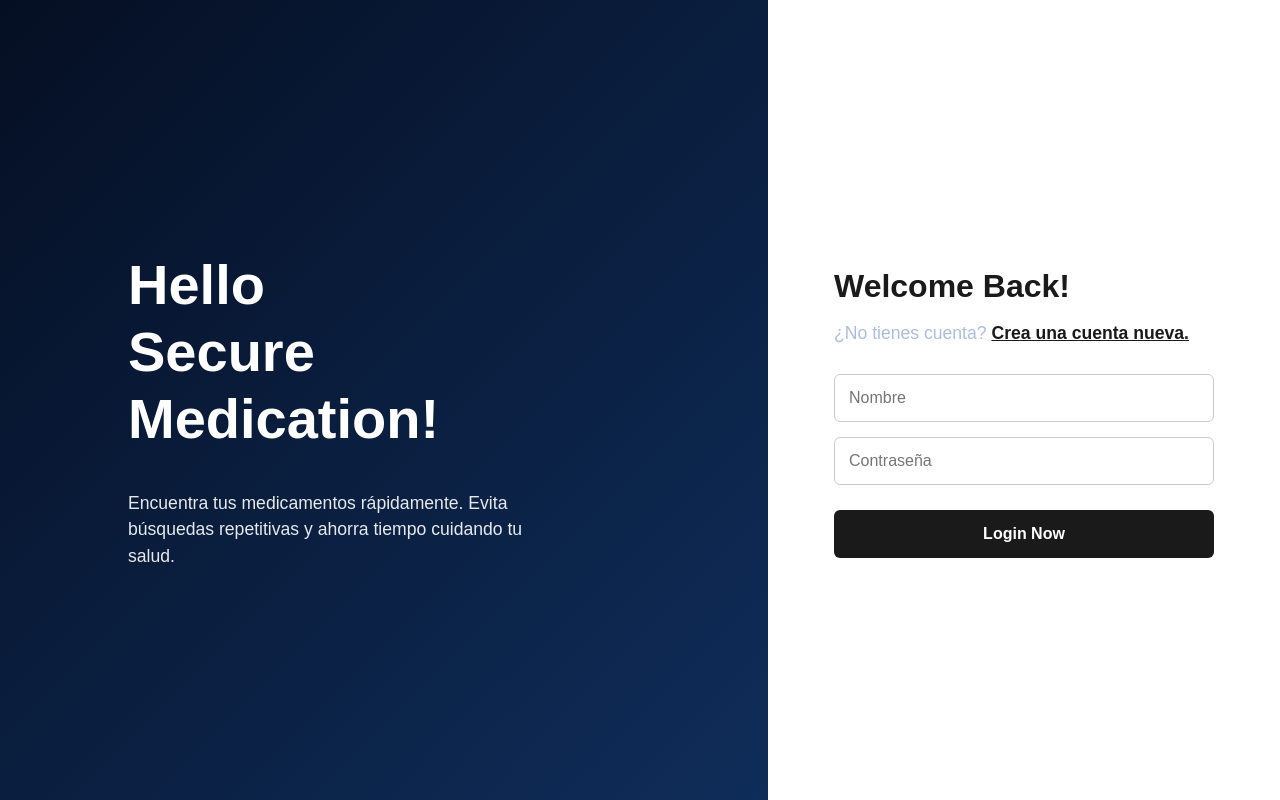
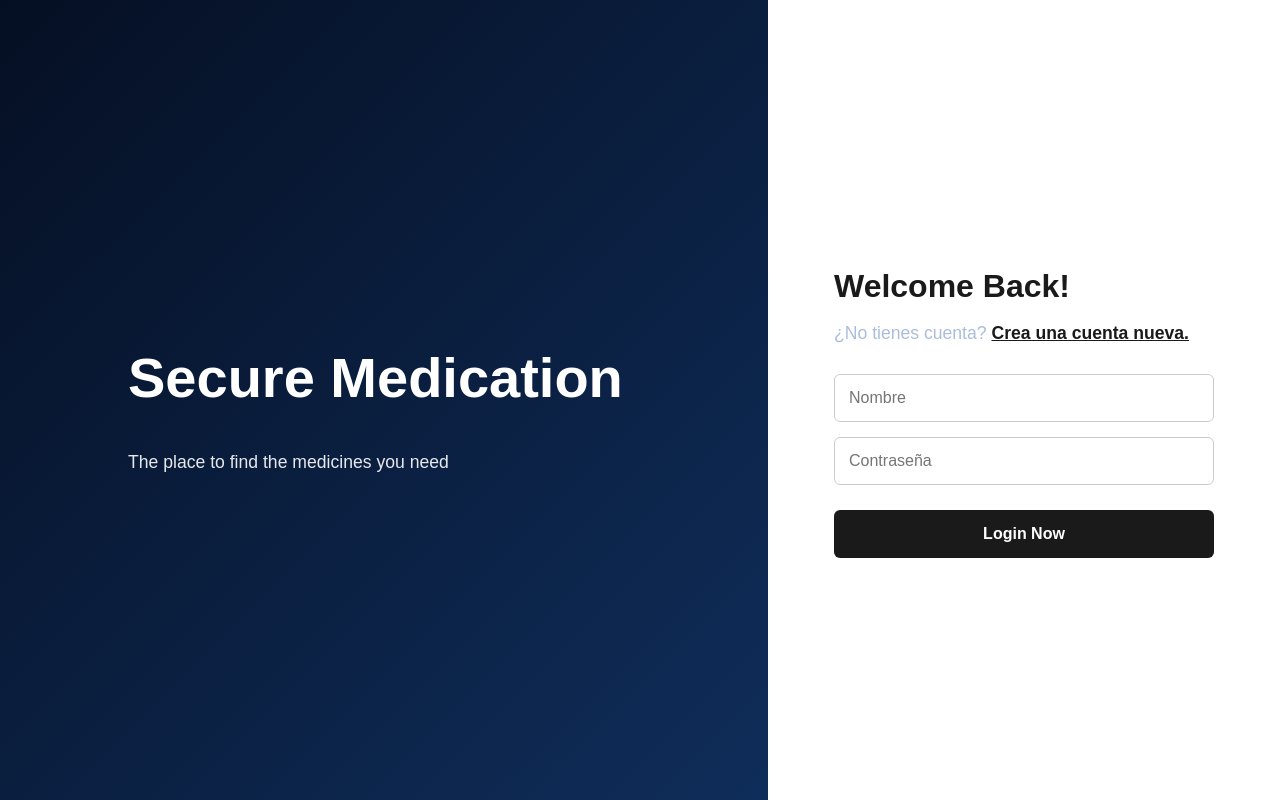
Before and after one commit to 022345/Secure-Medication, a React (Vite) app: page / in a window 1280 px wide. Built offline with nearby package versions, Linux system fonts and the light colour scheme.

Commit message:
update login page

```diff
--- a/src/views/Login.jsx
+++ b/src/views/Login.jsx
@@ -25,8 +25,8 @@ function Login({ onLoginSuccess }) {
   return (
     <div className="login-container">
       <div className="login-left">
-        <h1>Hello<br/>Secure Medication!</h1>
-        <p>Encuentra tus medicamentos rápidamente. Evita búsquedas repetitivas y ahorra tiempo cuidando tu salud.</p>
+        <h1>Secure Medication</h1>
+        <p>The place to find the medicines you need</p>
       </div>
 
       <div className="login-right">
```
